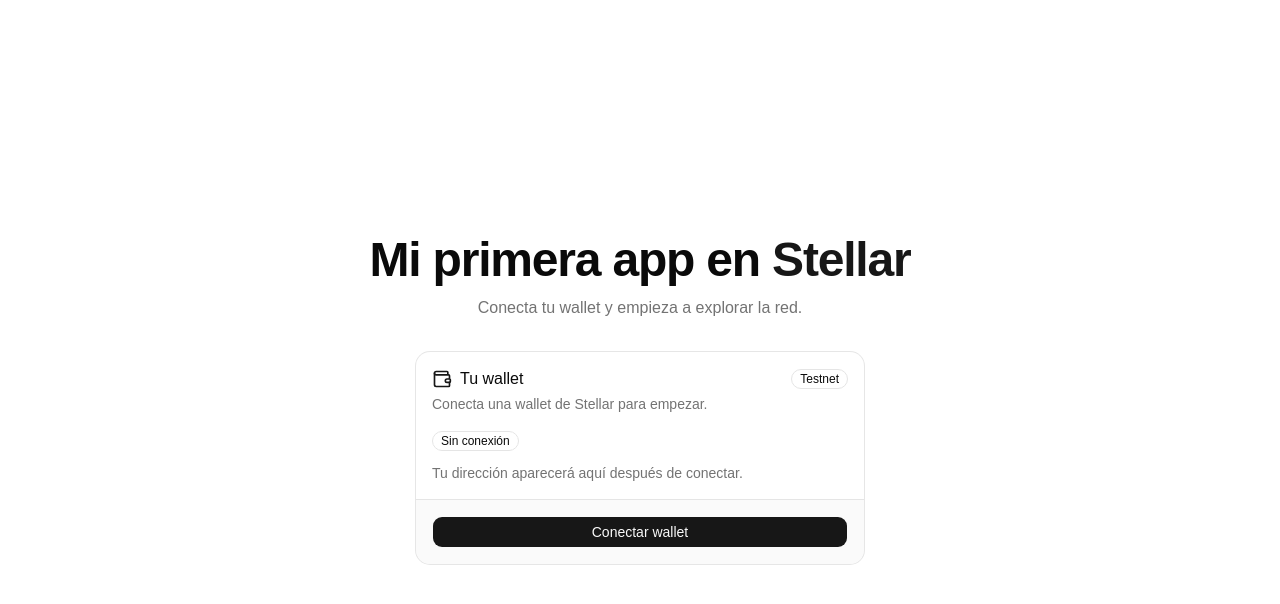
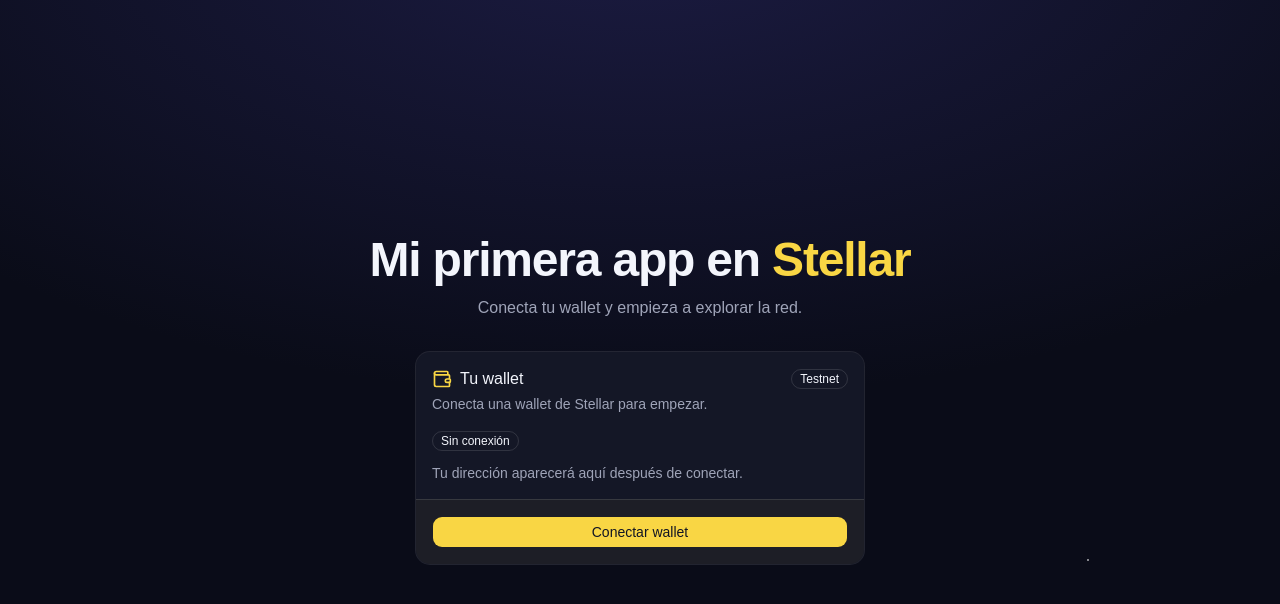
Before and after one commit to Oppia-Software-Labs/Pura-Vida-Bootcamp-1, a React (Vite) app in the folder Elias Jose Castro Soto/: page / in a window 1280 px wide. Shown: the top 604 px of the page. Built offline with nearby package versions, Linux system fonts and the light colour scheme; what @creit-tech/stellar-wallets-kit would draw is missing.

Commit message:
style: aplicar tema oscuro inspirado en Stellar

```diff
--- a/Elias Jose Castro Soto/index.html
+++ b/Elias Jose Castro Soto/index.html
@@ -1,5 +1,5 @@
 <!doctype html>
-<html lang="es">
+<html lang="es" class="dark">
   <head>
     <meta charset="UTF-8" />
     <link rel="icon" type="image/svg+xml" href="/favicon.svg" />
--- a/Elias Jose Castro Soto/src/index.css
+++ b/Elias Jose Castro Soto/src/index.css
@@ -128,3 +128,25 @@
     @apply font-sans;
     }
 }
+
+.dark {
+  --background: oklch(0.16 0.025 275);
+  --foreground: oklch(0.97 0.01 275);
+  --card: oklch(0.21 0.03 275);
+  --card-foreground: oklch(0.97 0.01 275);
+  --primary: oklch(0.88 0.16 95);
+  --primary-foreground: oklch(0.2 0.03 275);
+  --muted-foreground: oklch(0.72 0.03 275);
+  --border: oklch(1 0 0 / 12%);
+  --ring: oklch(0.88 0.16 95);
+}
+
+/* Fondo de "estrellas" suave, sin imágenes */
+.stars {
+  background-image:
+    radial-gradient(1px 1px at 20% 30%, oklch(1 0 0 / 60%) 50%, transparent 51%),
+    radial-gradient(1px 1px at 70% 20%, oklch(1 0 0 / 45%) 50%, transparent 51%),
+    radial-gradient(1.5px 1.5px at 85% 70%, oklch(1 0 0 / 50%) 50%, transparent 51%),
+    radial-gradient(1px 1px at 35% 80%, oklch(1 0 0 / 40%) 50%, transparent 51%),
+    radial-gradient(60rem 30rem at 50% -10%, oklch(0.35 0.12 280 / 45%), transparent);
+}
```
